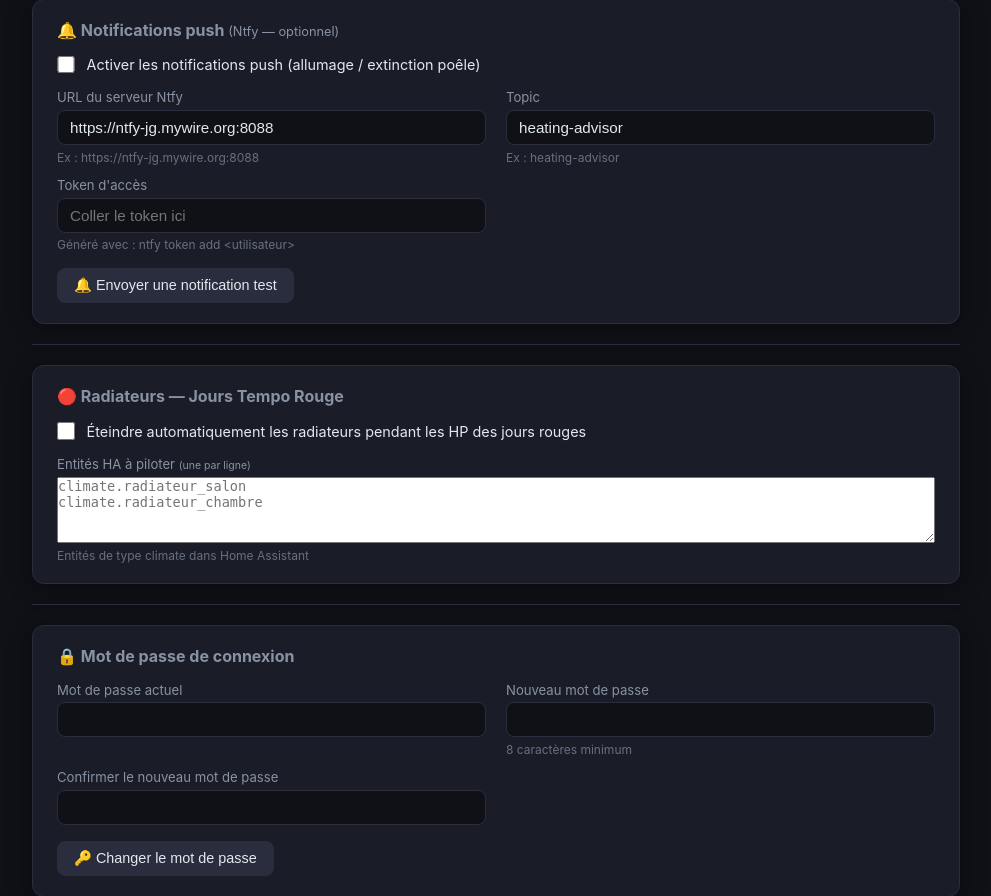
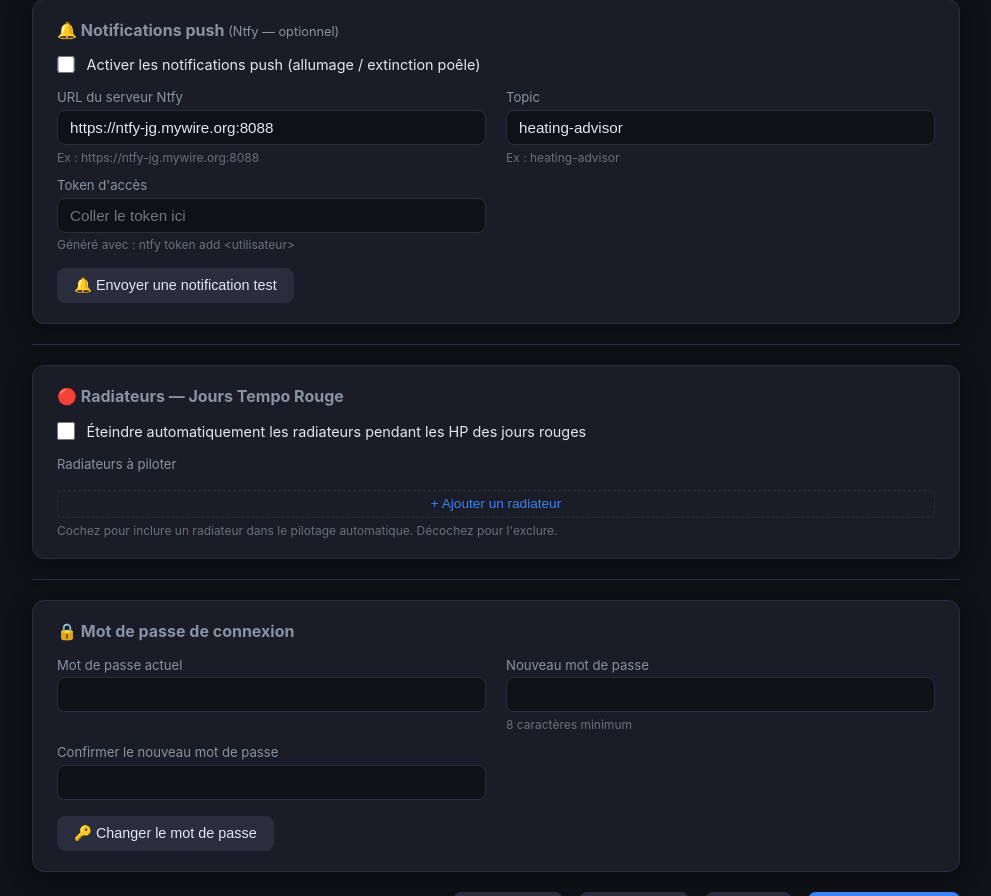
Before and after one commit to haysjg/Heating-Advisor, a Flask app: page /config in a window 1280 px wide. Shown: the part 3977-4873 px from the top of the page, without its empty margins (144-1135 px from the left). Run offline with Flask 3, Linux system fonts and the light colour scheme; the visitor is signed in with stand-in values (Sample User, id 1).

Commit message:
feat(radiateurs): pilotage granulaire par radiateur avec UI dynamique
- Structure entities mise à jour : liste de {entity_id, enabled}
- Chaque radiateur peut être inclus/exclu individuellement via checkbox
- Bouton "+" pour ajouter des radiateurs un par un dans /config
- Rétrocompatibilité avec l'ancien format (liste de strings)
- Export/import JSON et setRadiateurs() pour restaurer la liste

Co-Authored-By: Claude Sonnet 4.6 <noreply@anthropic.com>

```diff
--- a/app.py
+++ b/app.py
@@ -274,7 +274,14 @@ def _run_radiateurs_tempo_rouge():
     cfg = config.RADIATEURS_TEMPO_ROUGE
     if not cfg.get("enabled"):
         return
-    entities = cfg.get("entities", [])
+    raw_entities = cfg.get("entities", [])
+    # Supporte l'ancien format (liste de strings) et le nouveau (liste de dicts)
+    entities = [
+        (e["entity_id"] if isinstance(e, dict) else e)
+        for e in raw_entities
+        if (isinstance(e, dict) and e.get("enabled", True) and e.get("entity_id"))
+        or (isinstance(e, str) and e)
+    ]
     if not entities or not config.HOME_ASSISTANT.get("enabled"):
         return
 
@@ -509,10 +516,13 @@ def api_radiateurs_status():
     managed_off = _load_managed_off()
     entities_state = []
     if cfg.get("enabled") and config.HOME_ASSISTANT.get("enabled"):
-        for entity_id in cfg.get("entities", []):
+        for e in cfg.get("entities", []):
+            entity_id = e["entity_id"] if isinstance(e, dict) else e
+            enabled = e.get("enabled", True) if isinstance(e, dict) else True
             state = ha_client.get_entity_state(config.HOME_ASSISTANT, entity_id)
             entities_state.append({
                 "entity_id": entity_id,
+                "enabled": enabled,
                 "state": state.get("state") if state else "unavailable",
                 "managed_off": entity_id in managed_off,
             })
@@ -864,7 +874,11 @@ def api_config_save():
             },
             "RADIATEURS_TEMPO_ROUGE": {
                 "enabled": bool(data.get("radiateurs_enabled", False)),
-                "entities": [e.strip() for e in str(data.get("radiateurs_entities", "")).splitlines() if e.strip()],
+                "entities": [
+                    {"entity_id": e["entity_id"].strip(), "enabled": bool(e.get("enabled", True))}
+                    for e in (data.get("radiateurs_entities") or [])
+                    if isinstance(e, dict) and e.get("entity_id", "").strip()
+                ],
             },
         }
         os.makedirs(os.path.dirname(OVERRIDE_FILE), exist_ok=True)
--- a/config.py
+++ b/config.py
@@ -126,7 +126,7 @@ NTFY = {
 # ── Radiateurs Tempo Rouge ───────────────────────────────────
 RADIATEURS_TEMPO_ROUGE = {
     "enabled": False,
-    "entities": [],  # entity_id HA des radiateurs à piloter (ex. ["climate.radiateur_salon"])
+    "entities": [],  # liste de dicts {entity_id, enabled} — ex. [{"entity_id": "climate.radiateur_salon", "enabled": True}]
 }
 
 # ── Notifications email ───────────────────────────────────────
--- a/templates/config.html
+++ b/templates/config.html
@@ -683,11 +683,30 @@
       </div>
 
       <div class="form-group">
-        <label>Entités HA à piloter <span style="font-weight:400;font-size:0.8em">(une par ligne)</span></label>
-        <textarea id="radiateurs_entities" rows="4"
-                  placeholder="climate.radiateur_salon&#10;climate.radiateur_chambre"
-                  style="font-family:monospace;font-size:0.85rem">{{ config.RADIATEURS_TEMPO_ROUGE.entities | join('\n') }}</textarea>
-        <span class="hint">Entités de type climate dans Home Assistant</span>
+        <label>Radiateurs à piloter</label>
+        <div id="radiateurs_list" style="display:flex;flex-direction:column;gap:0.4rem;margin-bottom:0.5rem">
+          {% for r in config.RADIATEURS_TEMPO_ROUGE.entities %}
+          {% set entity_id = r.entity_id if r is mapping else r %}
+          {% set rad_enabled = r.enabled if r is mapping else True %}
+          <div class="radiateur-row" style="display:flex;align-items:center;gap:0.5rem">
+            <input type="checkbox" class="radiateur-enabled"
+                   {% if rad_enabled %}checked{% endif %}
+                   style="width:1.1rem;height:1.1rem;accent-color:var(--blue);cursor:pointer;flex-shrink:0"
+                   title="Activer l'extinction automatique pour ce radiateur">
+            <input type="text" class="radiateur-entity" value="{{ entity_id }}"
+                   placeholder="climate.radiateur_salon"
+                   style="flex:1;font-family:monospace;font-size:0.85rem">
+            <button type="button" onclick="removeRadiateur(this)"
+                    style="background:none;border:1px solid var(--border);border-radius:4px;padding:0.2rem 0.5rem;cursor:pointer;color:var(--text-muted);font-size:0.85rem"
+                    title="Supprimer">✕</button>
+          </div>
+          {% endfor %}
+        </div>
+        <button type="button" onclick="addRadiateur()"
+                style="background:none;border:1px dashed var(--border);border-radius:6px;padding:0.35rem 0.75rem;cursor:pointer;color:var(--blue);font-size:0.85rem;width:100%">
+          + Ajouter un radiateur
+        </button>
+        <span class="hint">Cochez pour inclure un radiateur dans le pilotage automatique. Décochez pour l'exclure.</span>
       </div>
     </div>
 
@@ -832,7 +851,7 @@
         sun: { start: getVal('sched_sun_start'), end: getVal('sched_sun_end') },
       },
       radiateurs_enabled: document.getElementById('radiateurs_enabled').checked,
-      radiateurs_entities: getVal('radiateurs_entities'),
+      radiateurs_entities: getRadiateurs(),
     };
 
     fetch('/api/config', {
@@ -990,7 +1009,7 @@
         sun: { start: getVal('sched_sun_start'), end: getVal('sched_sun_end') },
       },
       radiateurs_enabled: document.getElementById('radiateurs_enabled').checked,
-      radiateurs_entities: getVal('radiateurs_entities'),
+      radiateurs_entities: getRadiateurs(),
     };
     const blob = new Blob([JSON.stringify(payload, null, 2)], { type: 'application/json' });
     const a = document.createElement('a');
@@ -1079,6 +1098,10 @@
             }
           });
         }
+        if (Array.isArray(d.radiateurs_entities)) {
+          setChk('radiateurs_enabled', d.radiateurs_enabled);
+          setRadiateurs(d.radiateurs_entities);
+        }
         calcPoele();
         showToast('✓ Configuration importée — cliquez sur Enregistrer pour appliquer', true);
       } catch(err) {
@@ -1088,6 +1111,51 @@
     reader.readAsText(file);
   }
 
+  function getRadiateurs() {
+    return Array.from(document.querySelectorAll('#radiateurs_list .radiateur-row')).map(row => ({
+      entity_id: row.querySelector('.radiateur-entity').value.trim(),
+      enabled: row.querySelector('.radiateur-enabled').checked,
+    })).filter(r => r.entity_id);
+  }
+
+  function setRadiateurs(list) {
+    const container = document.getElementById('radiateurs_list');
+    container.innerHTML = '';
+    (list || []).forEach(r => {
+      const entity_id = typeof r === 'string' ? r : (r.entity_id || '');
+      const enabled   = typeof r === 'string' ? true : (r.enabled !== false);
+      addRadiateurRow(entity_id, enabled);
+    });
+  }
+
+  function addRadiateur() {
+    addRadiateurRow('', true);
+  }
+
+  function addRadiateurRow(entity_id, enabled) {
+    const container = document.getElementById('radiateurs_list');
+    const row = document.createElement('div');
+    row.className = 'radiateur-row';
+    row.style.cssText = 'display:flex;align-items:center;gap:0.5rem';
+    row.innerHTML = `
+      <input type="checkbox" class="radiateur-enabled" ${enabled ? 'checked' : ''}
+             style="width:1.1rem;height:1.1rem;accent-color:var(--blue);cursor:pointer;flex-shrink:0"
+             title="Activer l'extinction automatique pour ce radiateur">
+      <input type="text" class="radiateur-entity" value="${entity_id}"
+             placeholder="climate.radiateur_salon"
+             style="flex:1;font-family:monospace;font-size:0.85rem">
+      <button type="button" onclick="removeRadiateur(this)"
+              style="background:none;border:1px solid var(--border);border-radius:4px;padding:0.2rem 0.5rem;cursor:pointer;color:var(--text-muted);font-size:0.85rem"
+              title="Supprimer">✕</button>
+    `;
+    container.appendChild(row);
+    row.querySelector('.radiateur-entity').focus();
+  }
+
+  function removeRadiateur(btn) {
+    btn.closest('.radiateur-row').remove();
+  }
+
   // Init
   calcPoele();
   </script>
```
